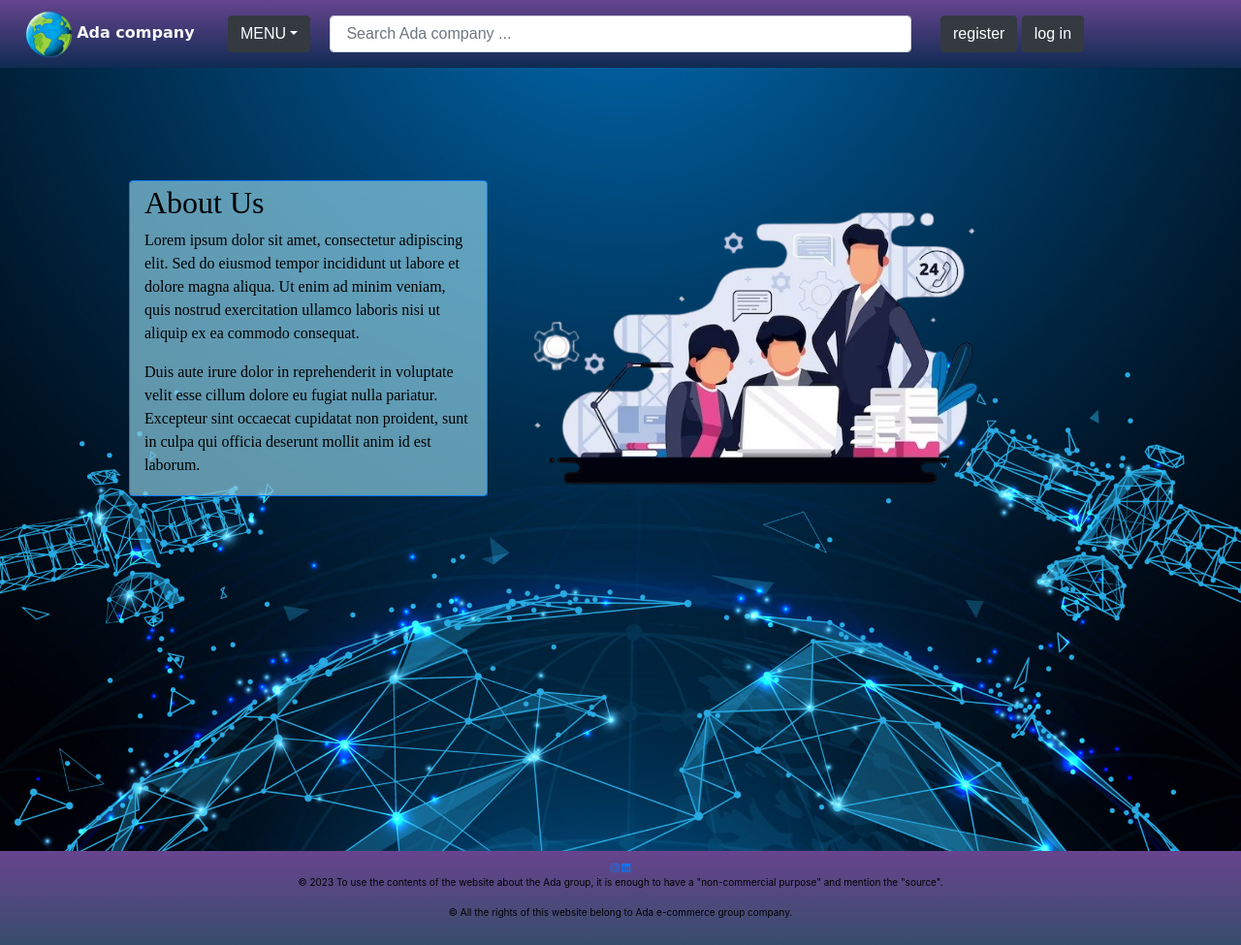
After one commit to Saharmahmoudishad/Week22, a Django app: page /about_us/ in a window 1280 px wide. The commit adds this page. Shown: the whole page at 97% size. Run offline with Django 3.2, Linux system fonts and the light colour scheme; some libraries are stand-ins or nearby versions.

Commit message:
refactor: modify html and css content

```diff
--- a/task_management/home/templates/home/categorydetail.html
+++ b/task_management/home/templates/home/categorydetail.html
@@ -15,6 +15,9 @@
           {% if user.is_authenticated and user.id == staff_member.user.id %}
           <button type="button" class="btn btn-light"><a href="{% url 'home:staffpdetail' %}">detail</a></button>
           {% endif %}
+          {% if user.is_admin or user.is_authenticated and user.id == staff_member.user.id %}
+          <button type="button" class="btn btn-light"><a href="{% url 'home:staffdelete' staff_member.user_id %}">delete</a></button>
+          {% endif %}
         </div>
       </div>
     {% endfor %}
--- a/task_management/home/templates/home/staffpdetail.html
+++ b/task_management/home/templates/home/staffpdetail.html
@@ -23,7 +23,8 @@
             <p><strong>Expertise:</strong> {{ staff.expert }}</p>
             <p><strong>Experience:</strong> {{ staff.experience }} years</p>
             <p><strong>Category:</strong> {{ staff.categories.title }}</p>
-        </div>
+            <a href="{% url 'home:ProfileUpdate' staff.user_id %}" style="color:blue ;font-size: 18px;">detail</a>
+            </div>
     </div>
   </div>
 {% endblock %}
--- a/task_management/home/urls.py
+++ b/task_management/home/urls.py
@@ -3,7 +3,10 @@ from . import views
 app_name='home'
 urlpatterns = [
     path('', views.HomeView.as_view(), name='home'),
+    path('about_us/', views.AboutUsView.as_view(), name='about_us'),
+     path('contact_us/', views.ContactUsView.as_view(), name='contact_us'),
     path('profile/<int:user_id>', views.ProfileUpdateView.as_view(), name='ProfileUpdate'),
     path('profile/<str:title>', views.CategoryDetailView.as_view(), name='categorydetail'),
     path('profile', views.StaffPdetailView.as_view(), name='staffpdetail'),
+    path('delete/<int:user_id>', views.StaffDeleteView.as_view(), name='staffdelete'),
 ]
--- a/task_management/home/views.py
+++ b/task_management/home/views.py
@@ -1,5 +1,3 @@
-from typing import Any
-from django.db.models.query import QuerySet
 from django.shortcuts import render,redirect
 from django.views import View
 from .models import Category,Staff
@@ -8,7 +6,8 @@ from django.contrib.auth.mixins import LoginRequiredMixin
 from django.contrib import messages
 from .forms import StaffForm
 from account.models import CustomUser
-from django.views.generic.list import ListView
+from django.urls import reverse
+from django.views.generic import TemplateView
 
 # Create your views here.
 class HomeView(View):
@@ -78,7 +77,8 @@ class ProfileUpdateView(View):
 
     def dispatch(self, request, *args, **kwargs):
         if request.user.is_authenticated:
-            return redirect('home:home')
+            user_id=request.user.id
+            return self.get(request,user_id)
         return super().dispatch(request, *args, **kwargs)
 
 
@@ -96,3 +96,28 @@ class ProfileUpdateView(View):
             return redirect("home:home")
         else:
             messages.warning(request,"check your input data","warning")
+
+
+class StaffDeleteView(View):
+
+    def dispatch(self, request, *args, **kwargs):
+        if request.user.is_authenticated:
+            user_id=request.user.id
+            return self.get(request, user_id)
+        return super().dispatch(request, *args, **kwargs)
+
+    def get(self, request, user_id):
+        staff=Staff.objects.get(user_id=user_id)
+        print(1)
+        title=staff.categories.title
+        staff.delete()
+        print(1)
+        url=reverse("home:categorydetail",args=[title])
+        return redirect(url)
+
+
+class AboutUsView(TemplateView):
+    template_name = 'about_us.html'
+
+class ContactUsView(TemplateView):
+    template_name = 'contact_us.html'
--- a/task_management/static/css/style.css
+++ b/task_management/static/css/style.css
@@ -16,6 +16,13 @@ img {
   margin: 0;
   padding: 0;
 }
+
+.img-fluid {
+  max-width: 480px;
+  max-height: 400px;
+
+}
+
 body {
   background-image: url('/static/image/background.jpg');
   background-size: cover;
@@ -31,6 +38,9 @@ body {
 
 .specialscolor {
   max-width: 250px;
+  font-size: 12px;
+  width: 300px;
+  height: 25px;
 }
 
 span {
@@ -74,6 +84,10 @@ background-color: #555657;
   background-color:rgb(79, 100, 103) ;
 }
 
+.about-section {
+  padding-top: 100px;
+}
+
 .footer-image {
   bottom: 0!important;
   left: 0!important;
@@ -81,6 +95,11 @@ background-color: #555657;
   max-height: 150px;
   margin: 0px !important;
 
+}
+
+.alert {
+  max-width: 400px;
+  margin: 0 auto;
 }
 
 .footer {
--- /dev/null
+++ b/task_management/templates/about_us.html
@@ -0,0 +1,23 @@
+{% extends 'base.html' %}
+{% load static %}
+
+{% block title %} about us {% endblock %}
+{% block content %}
+    <section class="container about-section">
+      <div class="row">
+          <div class="card border-primary m-2 ml-5 col-sm-12 col-md-6 col-lg-4"style="margin-right: 3rem;">
+              <h2>About Us</h2>
+              <p>Lorem ipsum dolor sit amet, consectetur adipiscing elit. Sed do eiusmod tempor incididunt ut labore et
+                  dolore magna aliqua. Ut enim ad minim veniam, quis nostrud exercitation ullamco laboris nisi ut
+                  aliquip ex ea commodo consequat.</p>
+              <p>Duis aute irure dolor in reprehenderit in voluptate velit esse cillum dolore eu fugiat nulla pariatur.
+                  Excepteur sint occaecat cupidatat non proident, sunt in culpa qui officia deserunt mollit anim id
+                  est laborum.</p>
+          </div>
+          <div class="col-sm-12 col-md-6 col-lg-6 about-image m-2" style="margin-left: 3rem;">
+              <img  class="img-fluid rounded" src={% static 'image/contact-us.jpg' %} alt="Responsive image">
+          </div>
+      </div>
+
+    </section>
+{% endblock %}
--- a/task_management/templates/base.html
+++ b/task_management/templates/base.html
@@ -23,11 +23,10 @@
                 <div class="col-lg-1 col-md-2 col-sm-3 col-12 menu-icon">
                     <div class="dropdown">
                         <button class="btn btn-dark dropdown-toggle" type="button" id="dropdownMenu2" data-toggle="dropdown" aria-haspopup="true" aria-expanded="false">
-                  MENU
-                  </button>
+                  MENU</button>
                         <div class="dropdown-menu " aria-labelledby="dropdownMenu2">
-                            <button class="dropdown-item" type="button">about us</button>
-                            <button class="dropdown-item" type="button">contact us</button>
+                            <button class="dropdown-item" type="button"><a href="{%url 'home:about_us' %}">about us</a></button>
+                            <button class="dropdown-item" type="button"><a href="{%url 'home:contact_us' %}">contact us</a></button>
                             <button class="dropdown-item" type="button"><a style="color:black; text-decoration:none" href="{% url 'account:User_logout' %}" type="submit" target="_self">User Logout</a></button>
                         </div>
                     </div>
```
Also changed, not shown: task_management/account/forms.py (+6 -6 lines), task_management/home/templates/home/profileupdate.html (+3 -5 lines), task_management/templates/contact_us.html (added, +33 -0 lines), task_management/db.sqlite3, task_management/home/models.py (line endings or trailing spaces), task_management/static/image/contact-us.jpg (added). Lines whose indentation alone changed are shown as unchanged.
